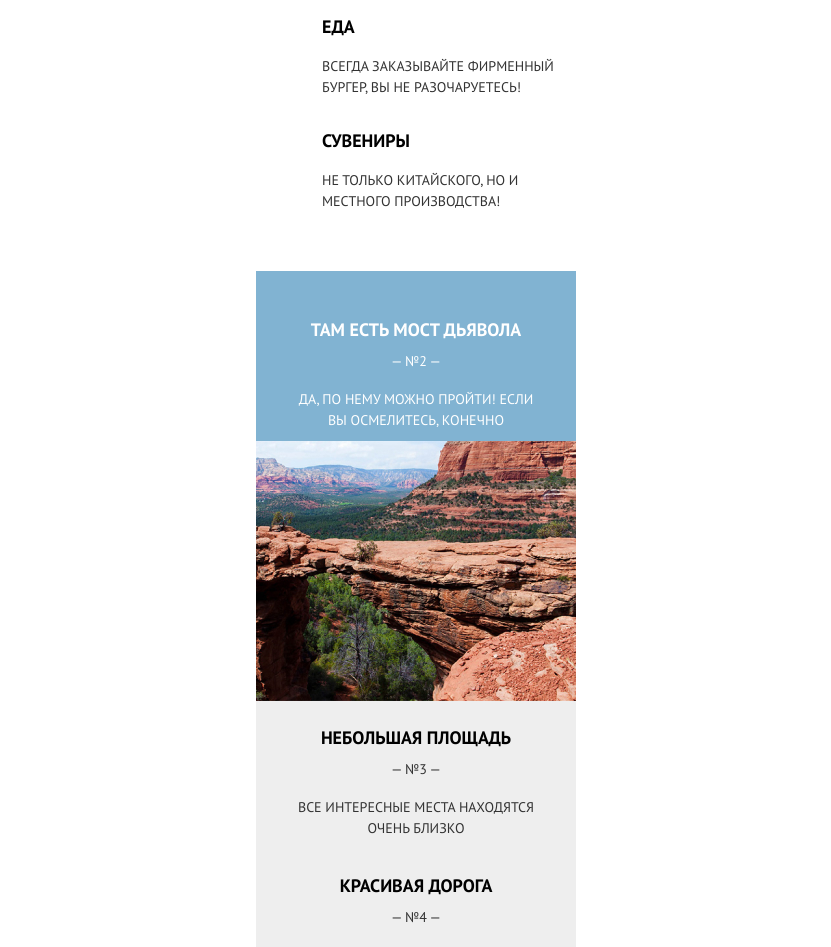
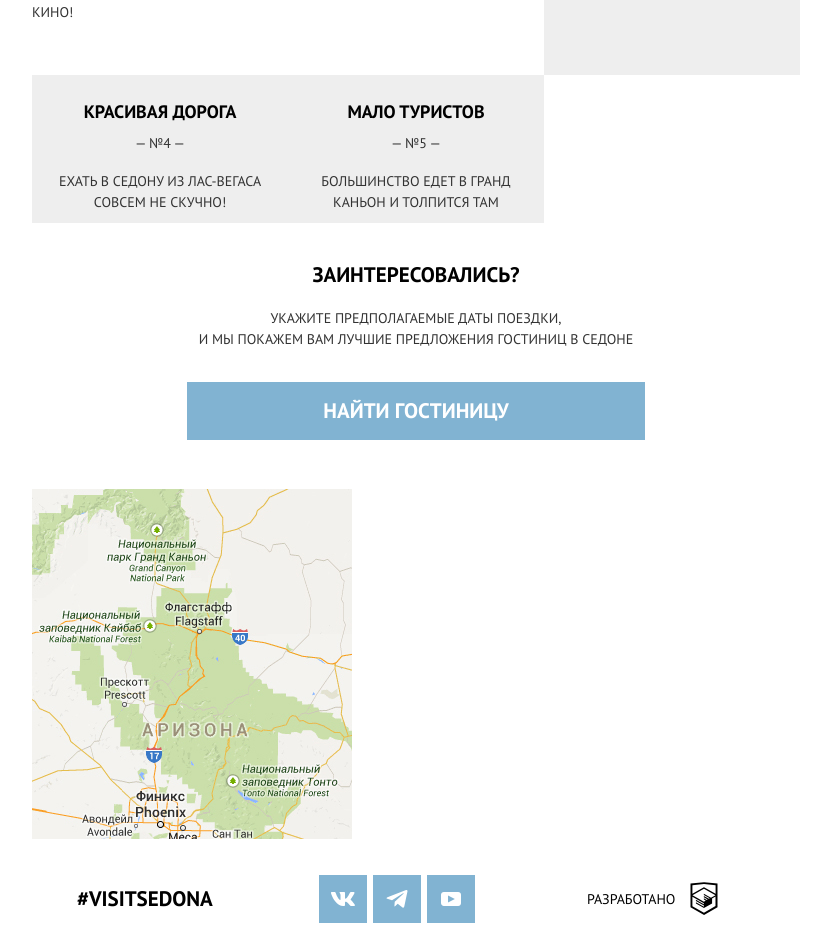
Before and after one commit to htmlacademy-adaptive/1932009-sedona-25, a website: page source/index.html in a window 1280 px wide. Shown: the part 1345-2292 px from the top of the page, without its empty margins (224-1055 px from the left). Drawn offline with nearby package versions, Linux system fonts and the light colour scheme; files that its build step writes are made by us from their sources.

Commit message:
Верстка index для tablet v0.0.

```diff
--- a/source/index.html
+++ b/source/index.html
@@ -103,7 +103,7 @@
       </button>
     </div>
     <nav class="main-nav">
-      <div class="main-menu-container *main-menu-container--open">
+      <div class="main-menu-container main-menu-container--open">
         <button class="main-menu-container__toggle" type="button">
           <span class="visually-hidden">Закрыть главное меню.</span>
         </button>
@@ -148,7 +148,8 @@
           Рассмотрим 5 причин, по которым Седона круче, чем гранд каньон!
         </h2>
         <ol class="advantages__list">
-          <li class="advantages__item">
+          <li class="advantages__item advantages__item-1">
+            <div class="advantages__item-wrapper-1">
               <div class="advantages__item-text-container">
                 <h3 class="advantages__item-title advantages__item-title--white">
                   Настоящий городок
@@ -162,6 +163,7 @@
               </div>
               <img class="advantages__item-image advantages__item-image--1" width="320" height="260"
                 src="img/photo-city.jpg" alt="Фото одного из главных заведений в Седоне.">
+            </div>
             <ul class="advantages__item-purchases tourist-list">
               <li class="tourist-list__item">
                 <h4 class="tourist-list__item-title">
@@ -190,7 +192,8 @@
               </li>
             </ul>
           </li>
-          <li class="advantages__item">
+          <li class="advantages__item advantages__item-2">
+            <div class="advantages__item-wrapper-2">
               <div class="advantages__item-text-container">
                 <h3 class="advantages__item-title advantages__item-title--white">
                   Там есть мост дьявола
@@ -204,8 +207,9 @@
               </div>
               <img class="advantages__item-image advantages__item-image--2" src="img/photo-bridge.jpg"
                 alt="Фото &#171;Моста Дьявола&#187;.">
+            </div>
           </li>
-          <li class="advantages__item advantages-basic-info">
+          <li class="advantages__item advantages__item-3 advantages-basic-info">
             <h3 class="advantages__item-title">
               Небольшая площадь
             </h3>
@@ -216,7 +220,7 @@
               Все интересные места находятся очень близко
             </p>
           </li>
-          <li class="advantages__item advantages-basic-info">
+          <li class="advantages__item advantages__item-4 advantages-basic-info">
             <h3 class="advantages__item-title">
               Красивая дорога
             </h3>
@@ -227,7 +231,7 @@
               Ехать в Седону из Лас-Вегаса<br class="advantages-description-br">совсем не скучно!
             </p>
           </li>
-          <li class="advantages__item advantages-basic-info">
+          <li class="advantages__item advantages__item-5 advantages-basic-info">
             <h3 class="advantages__item-title">
               Мало туристов
             </h3>
@@ -246,7 +250,7 @@
         Заинтересовались?
       </h2>
       <p class="hotel-search__description">
-        Укажите предполагаемые даты поездки, и мы покажем вам лучшие предложения гостиниц в Cедоне
+        Укажите предполагаемые даты поездки,<br class="hotel-search__br"> и мы покажем вам лучшие предложения гостиниц в Cедоне
       </p>
       <a class="hotel-search__button button" href="#">
         Найти гостиницу
--- a/source/less/common/copyright.less
+++ b/source/less/common/copyright.less
@@ -1,5 +1,7 @@
 .copyright__text {
   color: @black-0;
+  align-self: center;
+  padding-left: 5px;
 }
 
 .copyright__link {
--- a/source/less/common/main-footer.less
+++ b/source/less/common/main-footer.less
@@ -2,7 +2,19 @@
   padding-bottom: 22px;
   margin: 0 auto;
   width: 320px;
+
+  @media (min-width: @tablet-width) {
+    width: 768px;
+    display: flex;
+    padding: 36px 0;
+    padding-left: 45px;
+    padding-right: 60px;
+    box-sizing: border-box;
+    align-items: center;
+    justify-content: space-between;
+  }
 }
+
 .main-footer__hashtag {
   font-weight: 700;
   font-size: 21px;
@@ -10,14 +22,26 @@
   color: @black-0;
   margin-bottom: 34px;
   text-align: center;
+
+  @media (min-width: @tablet-width) {
+    margin: 0;
+  }
 }
 
 .main-footer__copyright {
   width: 158px;
   margin-left: 90px;
+
+  @media (min-width: @tablet-width) {
+    margin: 0;
+  }
 }
 
 .main-footer__social-list {
   margin: 0 auto;
   margin-bottom: 39px;
+
+  @media (min-width: @tablet-width) {
+    margin: 0;
+  }
 }
--- a/source/less/index/advantages.less
+++ b/source/less/index/advantages.less
@@ -4,11 +4,20 @@
   padding: 0 19px;
   padding-top: 48px;
   padding-bottom: 10px;
+
+  @media (min-width: @tablet-width) {
+    width: 256px;
+    box-sizing: border-box;
+  }
 }
 
 .advantages__wrapper {
   width: 320px;
   margin: 0 auto;
+
+  @media (min-width: @tablet-width) {
+    width: 768px;
+  }
 }
 
 .advantages__title {
@@ -18,7 +27,12 @@
   box-sizing: border-box;
   display: block;
   padding: 0 19px;
+  margin: 0;
   margin-bottom: 24px;
+
+  @media (min-width: @tablet-width) {
+    margin-bottom: 56.5px;
+  }
 }
 
 .advantages__list {
@@ -26,6 +40,12 @@
   margin: 0;
   margin-bottom: 39px;
   padding: 0;
+
+  @media (min-width: @tablet-width) {
+    display: grid;
+    grid-template-columns: repeat(3, 256px);
+    grid-template-rows: 586px, repeat(2, 256px);
+  }
 }
 
 .advantages__item-title {
@@ -66,9 +86,53 @@
 
 .advantages__item-image--1 {
   margin-bottom: 31px;
+
+  @media (min-width: @tablet-width) {
+    margin: 0;
+  }
 }
 
 .advantages__item-purchases {
   margin: 0;
   margin-bottom: 52px;
 }
+
+@media (min-width: @tablet-width) {
+  .advantages__item-1 {
+    grid-column: 1/4;
+    grid-row: 1/2;
+  }
+
+  .advantages__item-2 {
+    grid-column: 1/4;
+    grid-row: 2/3;
+  }
+
+  .advantages__item-3 {
+    grid-column: 1/2;
+    grid-row: 3/4;
+  }
+
+  .advantages__item-4 {
+    grid-column: 2/3;
+    grid-row: 3/4;
+  }
+
+  .advantages__item-5 {
+    grid-column: 3/4;
+    grid-row: 3/4;
+  }
+
+  .advantages__item-wrapper-1 {
+    display: flex;
+    margin-bottom: 60px;
+  }
+
+  .advantages__item-wrapper-2 {
+    display: flex;
+  }
+
+  .advantages__item-image--2 {
+    order: -1;
+  }
+}
--- a/source/less/index/hotel-search.less
+++ b/source/less/index/hotel-search.less
@@ -2,6 +2,11 @@
   width: 320px;
   margin: 0 auto;
 
+  @media (min-width: @tablet-width) {
+    width: 768px;
+    padding: 0 155px;
+    box-sizing: border-box;
+  }
 }
 
 .hotel-search__title {
@@ -22,6 +27,18 @@
   padding-left: 19px;
   padding-right: 19px;
   text-align: center;
+
+  @media (min-width: @tablet-width) {
+    padding: 0;
+  }
+}
+
+.hotel-search__br {
+  display: none;
+
+  @media (min-width: @tablet-width) {
+    display: inline;
+  }
 }
 
 
--- a/source/less/index/main-container.less
+++ b/source/less/index/main-container.less
@@ -19,6 +19,7 @@
     min-height: 518px;
     padding-top: 77px;
     padding-left: 153px;
+    margin-bottom: 47.5px;
   }
 }
 
--- a/source/less/index/main-title.less
+++ b/source/less/index/main-title.less
@@ -8,4 +8,15 @@
   padding: 0 19px;
   box-sizing: border-box;
   text-align: center;
+
+  @media (min-width: @tablet-width) {
+    width: 520px;
+    font-size: 21px;
+  }
 }
+
+@media (min-width: @tablet-width) {
+  .main-title__br {
+    display: none;
+  }
+}
--- a/source/less/index/map.less
+++ b/source/less/index/map.less
@@ -2,6 +2,11 @@
   margin: 0 auto;
   width: 320px;
   margin-bottom: 39px;
+
+  @media (min-width: @tablet-width) {
+    width: 768px;
+    margin-bottom: 0;
+  }
 }
 
 .map__image {
--- a/source/less/index/tourist-list.less
+++ b/source/less/index/tourist-list.less
@@ -1,14 +1,24 @@
 .tourist-list {
   list-style-type: none;
   padding: 0;
-  margin: 0;
-  margin-bottom: 59px;
+
+  @media (min-width: @tablet-width) {
+    display: flex;
+  }
 }
 
 .tourist-list__item {
   padding-left: 66px;
   padding-right: 19px;
   margin-bottom: 30px;
+
+  @media (min-width: @tablet-width) {
+    display: flex;
+    flex-direction: column;
+    margin: 0;
+    padding: 0;
+    padding-top: 101px;
+  }
 }
 
 .tourist-list__item:last-of-type {
```
Also changed, not shown: source/img/photo-city-2.jpg (added). Lines whose indentation alone changed are shown as unchanged.
